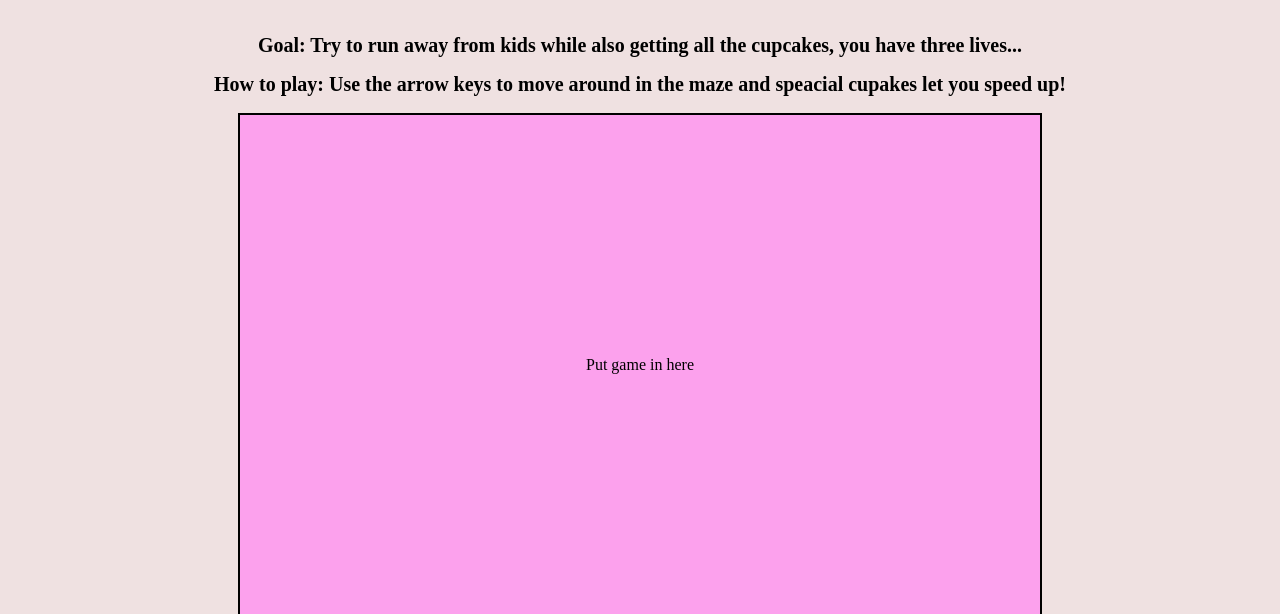
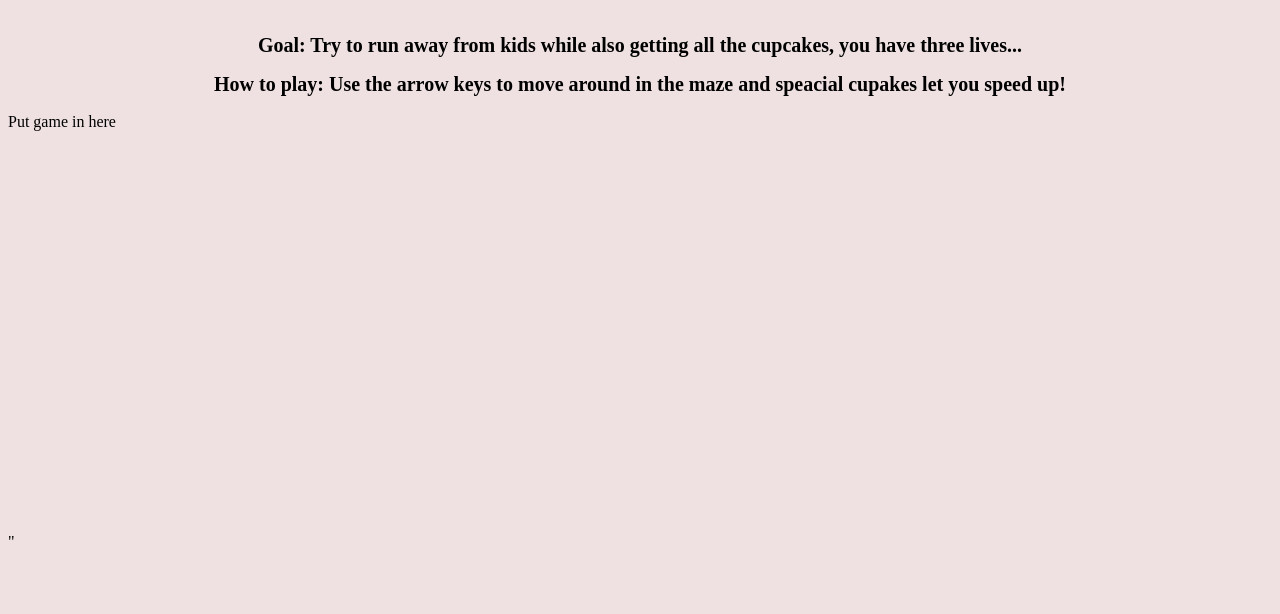
Before and after one commit to 2024-25-Allen-ISD-Computer-Science/5th-period-isp-candy-craze-maze, a website built with Parcel: page src/index.html in a window 1280 px wide. Shown: the part 131-745 px from the top of the page. Built offline with nearby package versions, Linux system fonts and the light colour scheme.

Commit message:
moved some stuff

```diff
--- a/src/index.html
+++ b/src/index.html
@@ -10,12 +10,10 @@
    <h1 class="title-text"> CANDY CRAZE MAZE</h1>
    <h2 class = "goal-text">Goal: Try to run away from kids while also getting all the cupcakes, you have three lives... </h2>
    <h2 class = "howtoplay-text"> How to play: Use the arrow keys to move around in the maze and speacial cupakes let you speed up! </h2>
-     <div class = "game-container">
+     <div id = "game-container">
        <p calss = "play-text"> Put game in here </p>
      </div>
+     <script src = "script.js"></script>"
    <canvas id="gameCanvas" width = "500" height = "400"> </canvas>
-
-
-   <script src = "script.js"></script>
  </body>
 </html>
```
